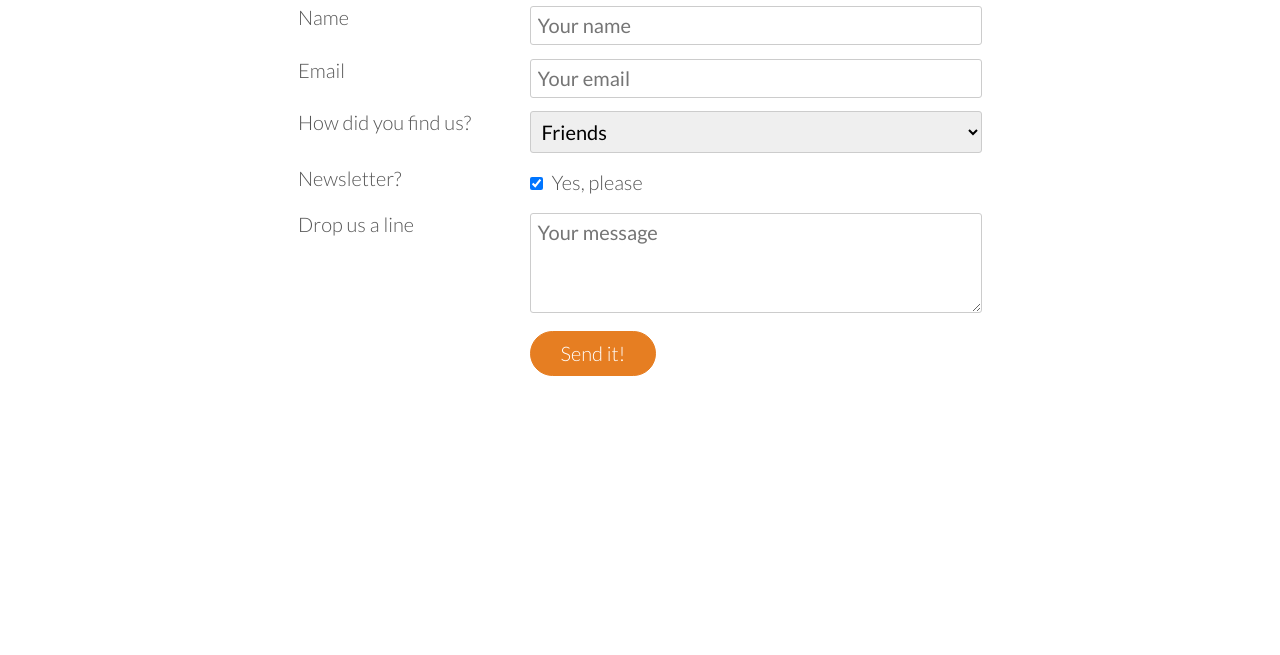
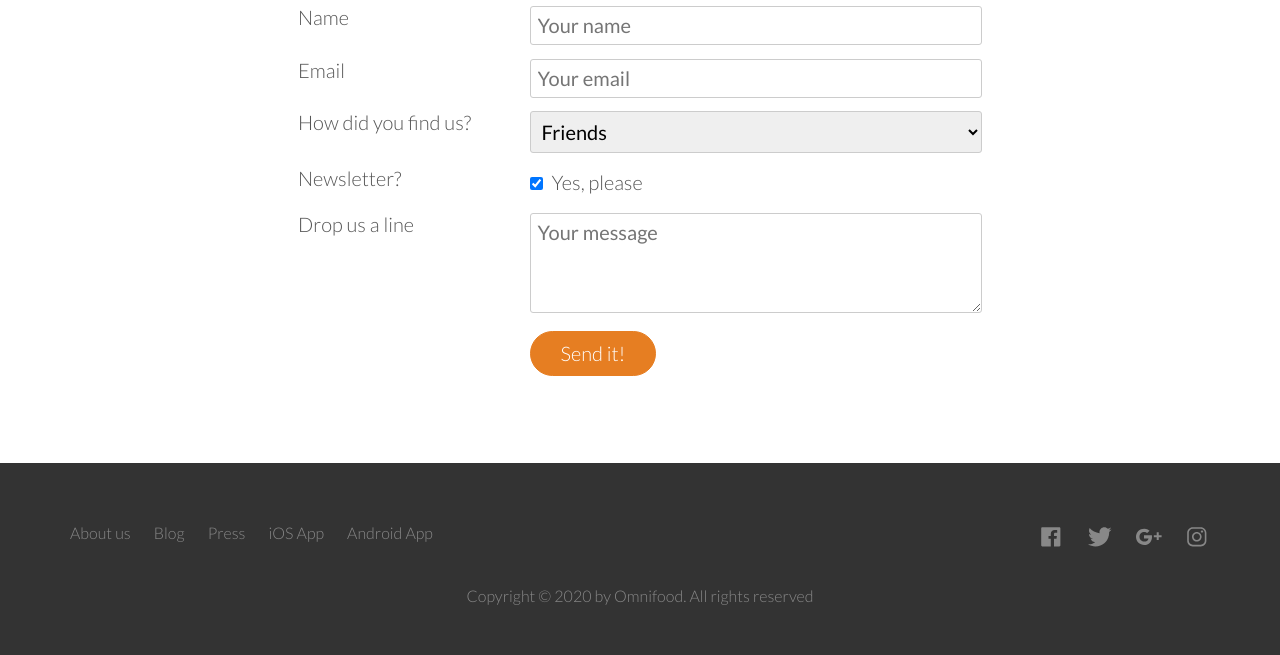
Before and after one commit to DaseulChun/omnifood_pure_css_html, a PHP site: page / in a window 1280 px wide. Shown: the part 4798-5453 px from the top of the page. Before the commit the page ends 5174 px from the top, so only its background shows below. Run offline with PHP 8.4, Linux system fonts and the light colour scheme.

Commit message:
add footer section

```diff
--- a/index.html
+++ b/index.html
@@ -371,7 +371,48 @@
         </form>
       </div>
     </section>
+
+    <footer>
+      <div class="row">
+        <div class="col span-1-of-2">
+          <ul class="footer-nav">
+            <li><a href="#">About us</a></li>
+            <li><a href="#">Blog</a></li>
+            <li><a href="#">Press</a></li>
+            <li><a href="#">iOS App</a></li>
+            <li><a href="#">Android App</a></li>
+          </ul>
+        </div>
+        <div class="col span-1-of-2">
+          <ul class="social-links">
+            <li><a href="#"><ion-icon name="logo-facebook" class="logo-facebook"></ion-icon></a></li>
+            <li><a href="#"><ion-icon name="logo-twitter" class="logo-twitter"></ion-icon></a></li>
+            <li><a href="#"><ion-icon name="logo-googleplus" class="logo-googleplus"></ion-icon></a></li>
+            <li><a href="#"><ion-icon name="logo-instagram" class="logo-instagram"></ion-icon></a></li>
+          </ul>
+        </div>
+      </div>
+      <div class="row">
+        <p>
+          Copyright &copy; 2020 by Omnifood. All rights reserved
+        </p>
+      </div>
+    </footer>
     <script src="https://unpkg.com/ionicons@4.5.10-0/dist/ionicons.js"></script>
   </body>
 
 </html>
+
+
+
+<!-- Section 8: Footer
+Title: None
+
+Navigation:
+1. About us
+2. Blog
+3. Press
+4. iOS App
+5. Android App
+
+Also include links to facebook, twitter, google+ and Instagram accounts. -->
--- a/resources/css/styles.css
+++ b/resources/css/styles.css
@@ -485,3 +485,87 @@ input[type=checkbox] {
 }
 
 *:focus {outline:none;}
+
+/* ----------------------------------------- */
+/* FOOTER */
+/* ----------------------------------------- */
+
+footer {
+  background-color: #333;
+  padding: 50px;
+  font-size: 80%;
+}
+
+.footer-nav {
+  list-style: none;
+  float: left;
+}
+
+.social-links {
+  list-style: none;
+  float: right;
+}
+
+.footer-nav li,
+.social-links li {
+  display: inline-block;
+  margin-right: 20px;
+}
+
+.footer-nav li:last-child,
+.social-links li:last-child {
+  margin-right: 0;
+}
+
+.footer-nav li a:link,
+.footer-nav li a:visited,
+.social-links li a:link,
+.social-links li a:visited {
+  text-decoration: none;
+  border: 0;
+  color: #888;
+  transition: color 0.2s;
+}
+
+.footer-nav li a:hover,
+.footer-nav li a:active {
+  color: #ddd;
+}
+
+.social-links li a:link,
+.social-links li a:visited {
+  font-size: 160%;
+}
+
+.logo-facebook,
+.logo-twitter,
+.logo-googleplus,
+.logo-instagram {
+  transition: color 0.2s;
+}
+
+.logo-facebook:hover,
+.logo-facebook:active {
+  color: #3b5998;
+}
+
+.logo-twitter:hover,
+.logo-twitter:active {
+  color: #00aced;
+}
+
+.logo-googleplus:hover,
+.logo-googleplus:active {
+  color: #db4439;
+}
+
+.logo-instagram:hover,
+.logo-instagram:active {
+  color: #517fa4;
+}
+
+footer p {
+  color: #888;
+  text-align: center;
+  margin-top: 20px;
+}
```
